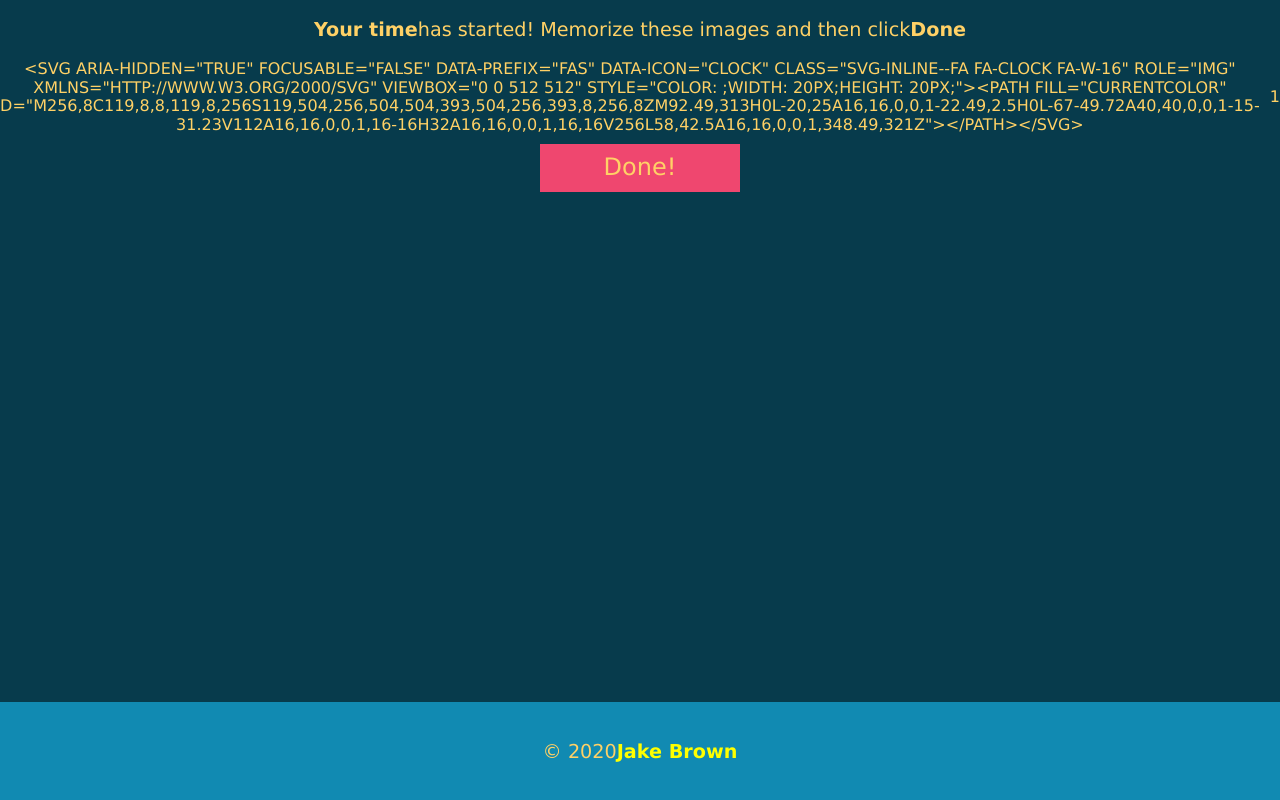
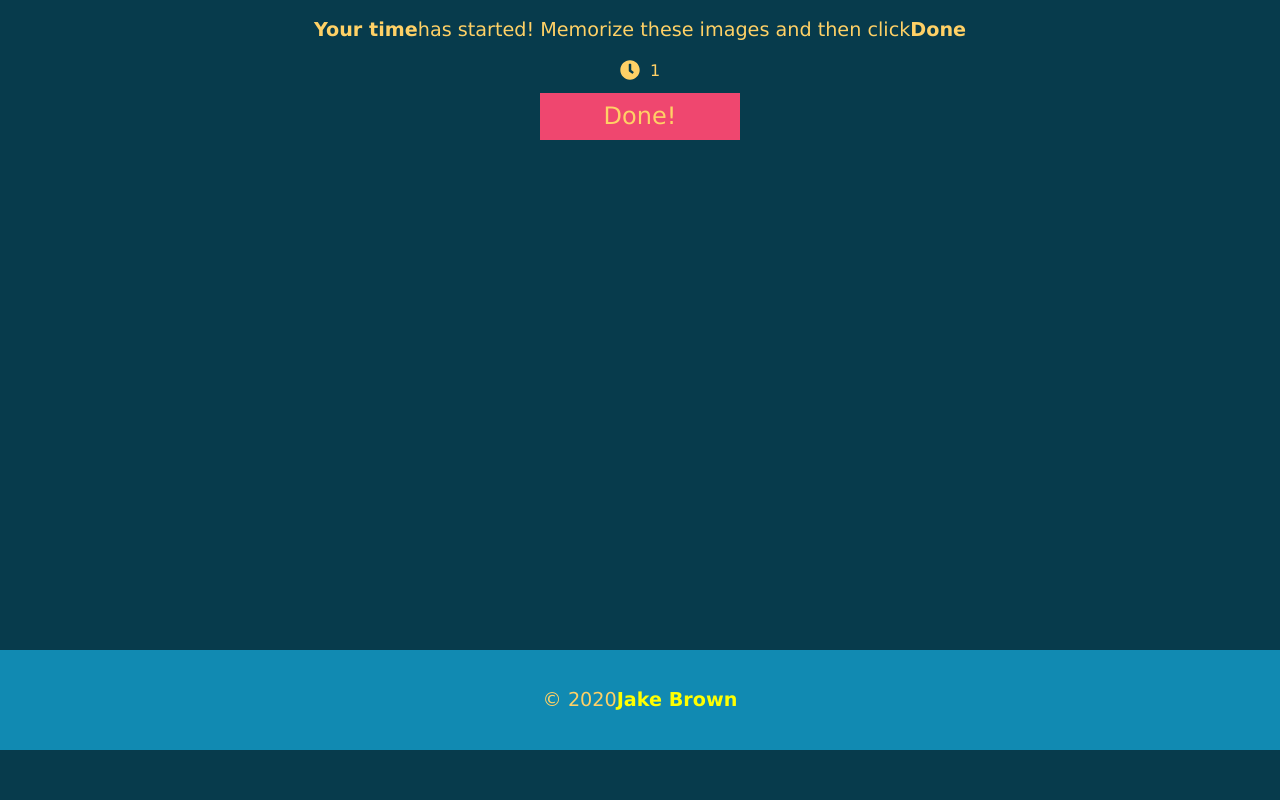
Before and after one commit to JakeBrown/twenty-random, a Svelte app: page / in a window 1280 px wide. Both pictures are taken after a click on the button "Go!". Built offline with nearby package versions, Linux system fonts and the light colour scheme.

Commit message:
Fixed svg

```diff
--- a/src/icons/Icon.js
+++ b/src/icons/Icon.js
@@ -1,6 +1,5 @@
 import React, { useState, useEffect } from 'react'
 import { icon } from '@fortawesome/fontawesome-svg-core'
-
 
 function Icon({ name, size, color }) {
   const [html, setHtml] = useState('')
@@ -15,11 +14,7 @@ function Icon({ name, size, color }) {
     )
     setHtml(i.html)
   }, [name, size, color])
-  return (
-    <>
-      {html}
-    </>
-  )
+  return <div dangerouslySetInnerHTML={{ __html: html }} />
 }
 
 export default Icon
```
Also changed, not shown: src/StartPanel.js (deleted).
